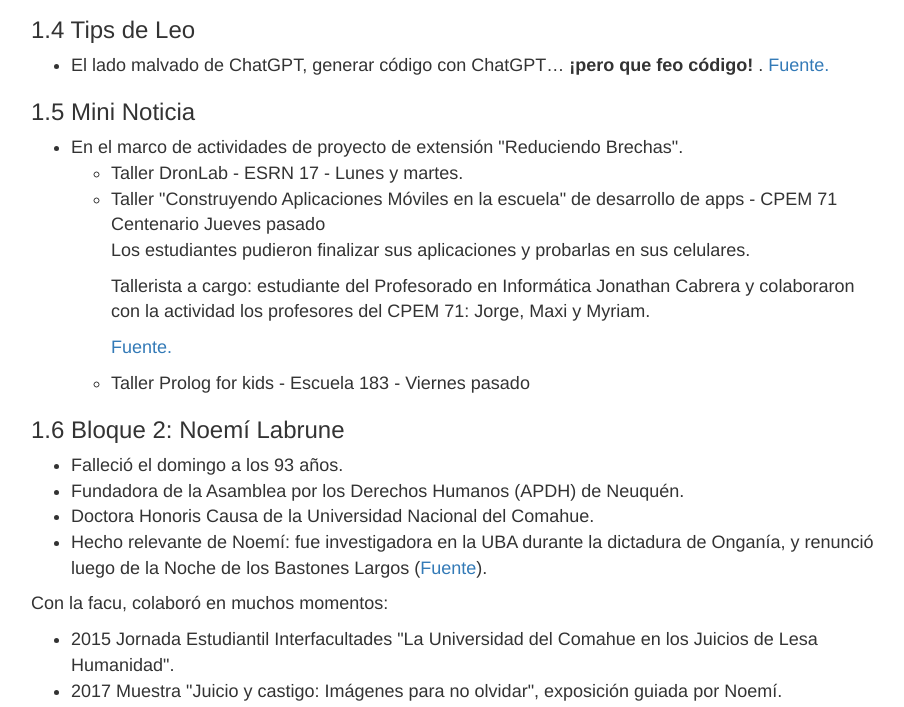
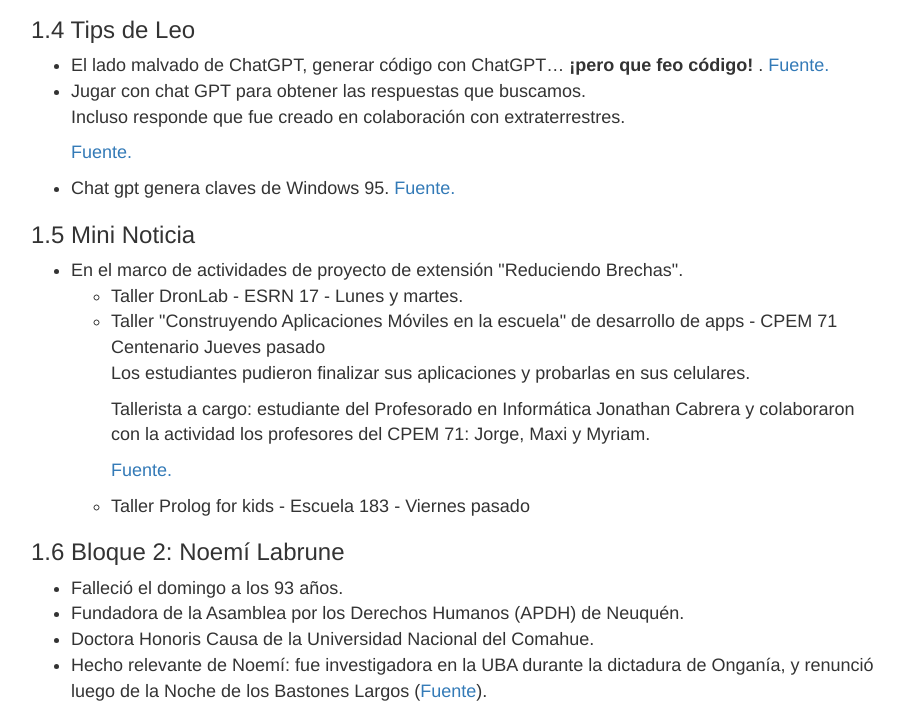
Before and after one commit to controlz-fai/guiones, a plain HTML site: page index.html in a window 1280 px wide. Shown: the part 1773-2480 px from the top of the page, without its empty margins (39-943 px from the left). Drawn offline with nearby package versions, Linux system fonts and the light colour scheme.

Commit message:
¡Más tips!

```diff
--- a/index.html
+++ b/index.html
@@ -2,7 +2,7 @@
 <html lang="es">
 <head>
 <title>Guiones</title>
-<!-- 2023-09-12 mar 15:29 -->
+<!-- 2023-09-12 mar 18:00 -->
 <meta charset="utf-8">
 <meta name="viewport" content="width=device-width, initial-scale=1">
 <meta name="generator" content="Org-mode">
@@ -528,6 +528,18 @@ Despedir y repetir presentación.
 <ul class="org-ul">
 <li>El lado malvado de ChatGPT, generar código con ChatGPT&#x2026; <b>¡pero que feo código!</b> . <a href="https://youtube.com/shorts/rVi-TBeUus4?si=EcGnxZaxx_J-3nYN">Fuente.</a>
 </li>
+<li>Jugar con chat GPT para obtener las respuestas que buscamos.
+
+<p>
+Incluso responde que fue creado en colaboración con extraterrestres.
+</p>
+
+<p>
+<a href="https://youtube.com/shorts/6lkB_mVdZaQ?si=VdXBKmCP6ZPdxnj5">Fuente.</a>
+</p>
+</li>
+<li>Chat gpt genera claves de Windows 95. <a href="https://youtube.com/shorts/rVi-TBeUus4?si=EcGnxZaxx_J-3nYN">Fuente.</a>
+</li>
 </ul>
 </div>
 </div>
@@ -2004,7 +2016,7 @@ Esta obra se encuentra bajo la licencia Creative Commons - Atribución - Compart
 <footer id="postamble" class="">
 <div><p class="date">Fecha: 16 ago 2023</p>
 <p class="author">Autor: Christian Gimenez</p>
-<p class="date">Created: 2023-09-12 mar 15:29</p>
+<p class="date">Created: 2023-09-12 mar 18:00</p>
 <p class="creator"><a href="http://www.gnu.org/software/emacs/">Emacs</a> 30.0.50 (<a href="http://orgmode.org">Org-mode</a> 9.6.2)</p>
 </div>
 </footer>
```
Also changed, not shown: 1 other file.
